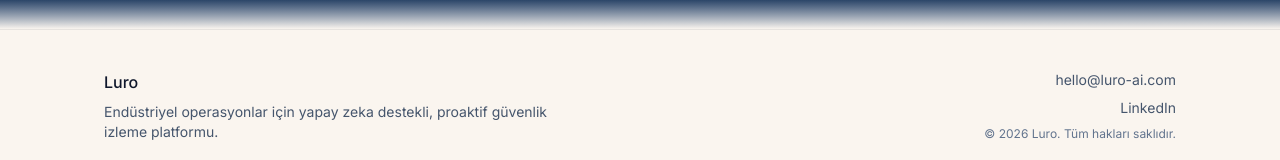
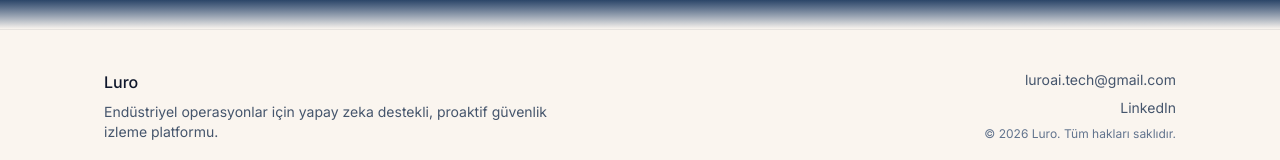
Before and after one commit to dorukyilmaz28/Luro, a Next.js app: page / in a window 1280 px wide. Shown: the part 5416-5576 px from the top of the page. Built offline with nearby package versions, Linux system fonts and the light colour scheme; no server answers.

Commit message:
Footer e-posta adresini luroai.tech@gmail.com olarak guncelle
Made-with: Cursor

```diff
--- a/app/page.tsx
+++ b/app/page.tsx
@@ -489,10 +489,10 @@ export default function Home() {
           </div>
           <div className="space-y-2 text-left md:text-right">
             <a
-              href="mailto:hello@luro-ai.com"
+              href="mailto:luroai.tech@gmail.com"
               className="block break-all transition-colors duration-200 hover:text-slate-900"
             >
-              hello@luro-ai.com
+              luroai.tech@gmail.com
             </a>
             <a
               href="https://www.linkedin.com/company/luroai-tech/"
```
